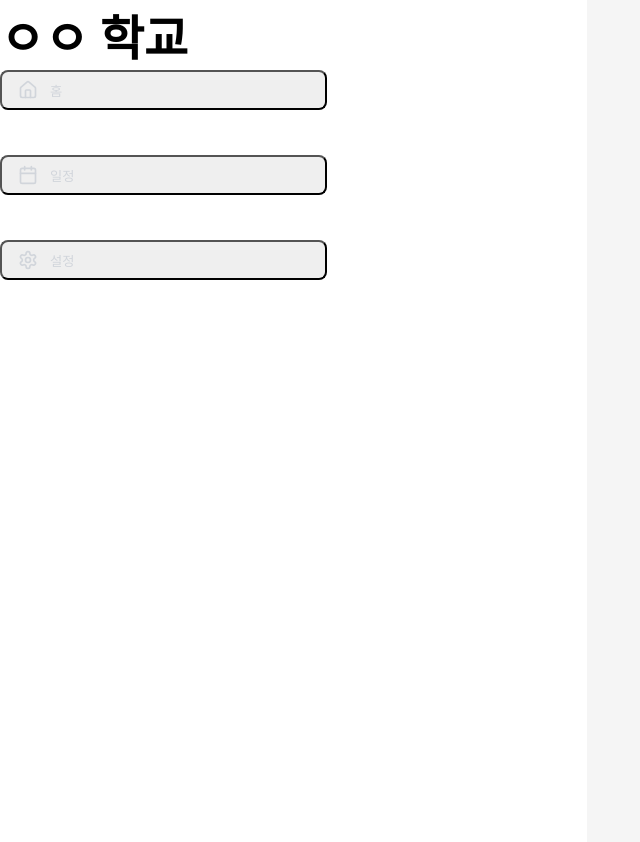
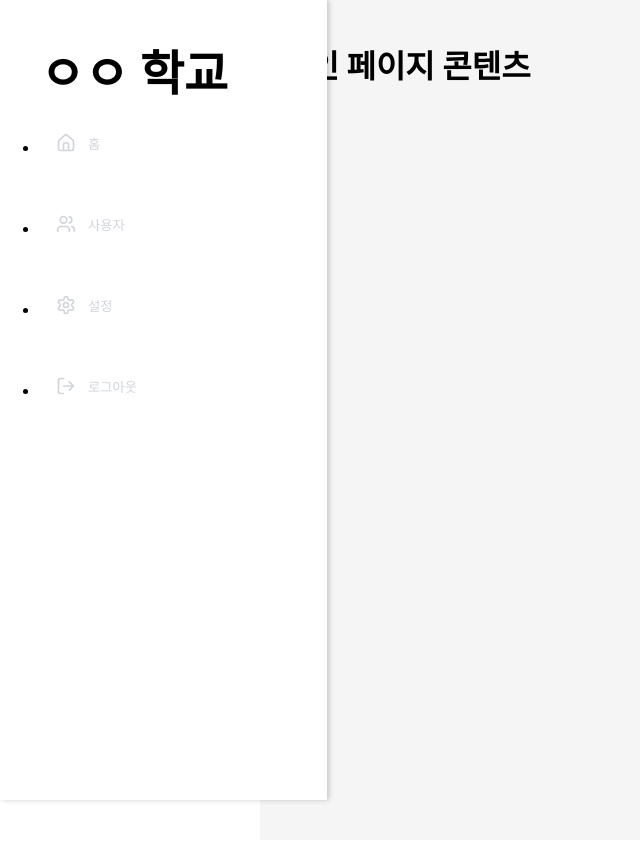
Before and after one commit to LeeGH04/Student_Attendance_Management, a React (Create React App) app: page /main in a window 1280 px wide. Shown: the top 842 px of the page, without its empty margins (0-640 px from the left). Built offline with nearby package versions, Linux system fonts and the light colour scheme; sample sign-in values are in the browser's storage.

Commit message:
Add files via upload

```diff
--- a/src/App.js
+++ b/src/App.js
@@ -2,21 +2,22 @@ import React from 'react';
 import { BrowserRouter, Routes, Route, Navigate } from 'react-router-dom';
 import LoginPage from './components/LoginPage';
 import MainPage from './components/MainPage';
-import SideBar from './components/Sidebar';
+import SideBar from './components/SideBar';
 import './App.css';
 
+// PrivateRoute 컴포넌트: 로그인 여부를 확인하고 로그인되지 않은 경우 로그인 페이지로 리다이렉트
 const PrivateRoute = ({ children }) => {
-    const isLoggedIn = localStorage.getItem('isLoggedIn') === 'true';
+    const isLoggedIn = localStorage.getItem('isLoggedIn') === 'true'; // 로그인 상태 확인
 
     if (!isLoggedIn) {
-        return <Navigate to="/login" />;
+        return <Navigate to="/login" />;  // 로그인되지 않으면 로그인 페이지로 이동
     }
 
     return (
         <div className="app-layout">
-            <SideBar />
+            <SideBar /> {/* 사이드바 컴포넌트 */}
             <div className="main-content">
-                {children}
+                {children} {/* children은 MainPage를 의미 */}
             </div>
         </div>
     );
@@ -26,16 +27,16 @@ function App() {
     return (
         <BrowserRouter>
             <Routes>
-                <Route path="/login" element={<LoginPage />} />
+                <Route path="/login" element={<LoginPage />} /> {/* 로그인 페이지 */}
                 <Route
                     path="/main"
                     element={
                         <PrivateRoute>
-                            <MainPage />
+                            <MainPage /> {/* 로그인 상태라면 MainPage를 렌더링 */}
                         </PrivateRoute>
                     }
                 />
-                <Route path="/" element={<Navigate to="/login" />} />
+                <Route path="/" element={<Navigate to="/login" />} /> {/* 기본 경로에서 로그인 페이지로 리다이렉트 */}
             </Routes>
         </BrowserRouter>
     );
--- a/src/components/LoginPage.js
+++ b/src/components/LoginPage.js
@@ -1,32 +1,58 @@
 import React, { useState } from 'react';
-import loginImage from '../images/loginp.png'; // 로그인 이미지 경로 확인
+import axios from 'axios';
 import { useNavigate } from 'react-router-dom';
-import '../css/LoginPage.css'; // CSS 경로 확인
+import '../css/LoginPage.css';
 
 const LoginPage = () => {
-  const [username, setUsername] = useState('');
+  const [studentId, setStudentId] = useState('');  // 학번을 저장
   const [password, setPassword] = useState('');
-  const navigate = useNavigate();
+  const [error, setError] = useState('');
+  const navigate = useNavigate();  // 페이지 이동을 위한 navigate 훅
 
-  // const handleLogin = () => {
-  //   // 로그인 처리 로직 (예: API 호출)
-  //   console.log('아이디:', username, '비밀번호:', password);
-  // };
-  const handleLogin = (e) => {
-    e.preventDefault();
-    // 실제 로그인 로직은 여기에 구현
-    // 임시로 아무 계정이나 로그인 가능하게 설정
-    if (username && password) {
+  const handleLogin = async (e) => {
+    e.preventDefault();  // 폼 제출 시 새로 고침 방지
+
+    console.log('학번:', studentId);  // 학번 확인
+    console.log('비밀번호:', password);  // 비밀번호 확인
+
+    try {
+      // 서버로 로그인 요청 보내기
+      const response = await axios.post('http://localhost:5002/login', {
+        student_id: studentId,  // 학번을 보냄
+        password: password,
+      });
+
+      console.log('서버 응답:', response);  // 서버 응답 확인
+
+      if (response.status === 200) {
+        console.log('로그인 성공:', response.data.message);
         // 로그인 성공 시 로컬 스토리지에 로그인 상태 저장
         localStorage.setItem('isLoggedIn', 'true');
-      // 메인 페이지로 이동
+        // 메인 페이지로 리다이렉트
         navigate('/main');
+      } else {
+        setError('알 수 없는 오류가 발생했습니다. 다시 시도해 주세요.');
       }
-  };
-
-  const handlePasswordReset = () => {
-    // 비밀번호 찾기 처리 로직
-    console.log('비밀번호 찾기 클릭');
+    } catch (error) {
+      // 네트워크 오류와 응답 오류 구분
+      if (error.response) {
+        // 서버에서 오류 응답이 있을 경우
+        console.log('서버 오류:', error.response);  // 서버에서 받은 오류 로그
+        if (error.response.status === 401) {
+          setError('잘못된 학번 또는 비밀번호입니다.');
+        } else {
+          setError(`서버 오류: ${error.response.data.message}`);
+        }
+      } else if (error.request) {
+        // 요청이 보내졌지만 응답을 받지 못한 경우
+        console.log('요청 오류:', error.request);
+        setError('서버와 연결할 수 없습니다. 네트워크 연결을 확인해 주세요.');
+      } else {
+        // 그 외 오류
+        console.log('오류:', error.message);
+        setError('로그인 중 오류가 발생했습니다.');
+      }
+    }
   };
 
   return (
@@ -34,14 +60,16 @@ const LoginPage = () => {
       <div className="login-container">
         <div className="text-wrapper">로그인</div>
 
+        {/* form 태그로 변경 */}
+        <form onSubmit={handleLogin}>
           <div className="input-group">
             <label className="label">학번</label>
             <input
               type="text"
               className="input"
-            placeholder="아이디를 입력하세요"
-            value={username}
-            onChange={(e) => setUsername(e.target.value)}
+              placeholder="학번을 입력하세요"
+              value={studentId}
+              onChange={(e) => setStudentId(e.target.value)}
             />
           </div>
 
@@ -56,11 +84,14 @@ const LoginPage = () => {
             />
           </div>
 
-        <div className="login-button" onClick={handleLogin} style={{ cursor: 'pointer' }}>
+          {error && <div className="error-message">{error}</div>}
+
+          <button type="submit" className="login-button">
             로그인
-        </div>
+          </button>
+        </form>
 
-        <div className="password-reset" onClick={handlePasswordReset} style={{ cursor: 'pointer' }}>
+        <div className="password-reset" style={{ cursor: 'pointer' }}>
           비밀번호 찾기
         </div>
       </div>
--- a/src/components/MainPage.js
+++ b/src/components/MainPage.js
@@ -1,17 +1,16 @@
 import React from 'react';
-import { useNavigate } from 'react-router-dom';
-import { Home, Users, Settings, LogOut } from 'lucide-react';
-import '../css/Mainpage.css';
+import SideBar from './SideBar';  // SideBar 컴포넌트를 임포트
 
-const SideBar = () => {
-    const navigate = useNavigate();
-
-    const handleLogout = () => {
-        localStorage.removeItem('isLoggedIn');
-        navigate('/login');
-    };
-
-
+const MainPage = () => {
+    return (
+        <div className="main-page">
+            <SideBar />  {/* 사이드바 렌더링 */}
+            <div className="content">
+                <h1>메인 페이지 콘텐츠</h1>
+                {/* 여기에 메인 페이지의 실제 콘텐츠를 추가 */}
+            </div>
+        </div>
+    );
 };
 
-export default SideBar;
+export default MainPage;
--- /dev/null
+++ b/src/components/SideBar.js
@@ -0,0 +1,49 @@
+import React from 'react';
+import { Home, Users, Settings, LogOut } from 'lucide-react';
+import { useNavigate } from 'react-router-dom';
+import '../css/SideBar.css';
+
+const SideBar = () => {
+    const navigate = useNavigate();
+
+    const handleLogout = () => {
+        localStorage.removeItem('isLoggedIn');
+        navigate('/login');  // 로그아웃 후 로그인 페이지로 이동
+    };
+
+    return (
+        <div className="sidebar">
+            <h2>ㅇㅇ 학교</h2>
+            <nav>
+                <ul>
+                    <li>
+                        <button onClick={() => navigate('/main')}>
+                            <Home className="icon" />
+                            <span>홈</span>
+                        </button>
+                    </li>
+                    <li>
+                        <button>
+                            <Users className="icon" />
+                            <span>사용자</span>
+                        </button>
+                    </li>
+                    <li>
+                        <button>
+                            <Settings className="icon" />
+                            <span>설정</span>
+                        </button>
+                    </li>
+                    <li>
+                        <button onClick={handleLogout}>
+                            <LogOut className="icon" />
+                            <span>로그아웃</span>
+                        </button>
+                    </li>
+                </ul>
+            </nav>
+        </div>
+    );
+};
+
+export default SideBar;
--- /dev/null
+++ b/src/css/MainPage.css
@@ -0,0 +1,15 @@
+.main-page {
+    padding: 2rem;
+}
+
+.main-page h1 {
+    margin-bottom: 1.5rem;
+    color: #333;
+}
+
+.content {
+    background: white;
+    padding: 1.5rem;
+    border-radius: 8px;
+    box-shadow: 0 2px 4px rgba(0, 0, 0, 0.1);
+}
--- a/src/css/SideBar.css
+++ b/src/css/SideBar.css
@@ -1,29 +1,30 @@
+/* SideBar.css */
+
+/* 사이드바 스타일 */
 .sidebar {
     width: 327px;
-    height: 1080px;
-    flex-shrink: 0;
+    height: 100vh;  /* 전체 화면 높이 */
+    position: fixed;  /* 좌측 고정 */
     background: #FFF;
+    top: 0;
+    left: 0;
+    z-index: 1000;  /* 다른 요소들 위에 놓이도록 설정 */
+    box-shadow: 2px 0 5px rgba(0, 0, 0, 0.1);  /* 사이드바 그림자 */
 }
 
 .sidebar h2 {
     color: #000;
-    font-family: Inter;
+    font-family: Inter, sans-serif;
     font-size: 48px;
-    font-style: normal;
     font-weight: 700;
-    line-height: normal;
-
-    margin-left: 40px;    /* 왼쪽 여백 추가 */
-    /* 또는 */
-    margin-top: 35px;   /* 오른쪽 여백 추가 */
-    /* 또는 */
-    margin: 0 auto;       /* 가운데 정렬을 위한 자동 여백 */
+    margin: 35px 0 15px 40px;  /* 왼쪽, 위쪽 여백 설정 */
 }
 
 .sidebar ul {
     display: flex;
     flex-direction: column;
     gap: 45px;
+    margin-top: 20px;  /* 상단 여백 추가 */
 }
 
 .sidebar button {
@@ -34,6 +35,8 @@
     padding: 0.5rem 1rem;
     color: rgb(209, 213, 219);
     border-radius: 0.5rem;
+    border: none;
+    background: none;
 }
 
 .sidebar button:hover {
@@ -44,3 +47,10 @@
     width: 1.25rem;
     height: 1.25rem;
 }
+
+/* 사이드바가 끝난 후 메인 콘텐츠 스타일 */
+.main-content {
+    margin-left: 327px;  /* 사이드바 너비만큼 여백을 줌 */
+    padding: 20px;
+    flex-grow: 1;
+}
--- a/src/index.css
+++ b/src/index.css
@@ -11,18 +11,3 @@ code {
   font-family: source-code-pro, Menlo, Monaco, Consolas, 'Courier New',
     monospace;
 }
-* {
-  box-sizing: border-box;
-  margin: 0;
-  padding: 0;
-}
-
-body {
-  font-family: -apple-system, BlinkMacSystemFont, 'Segoe UI', Roboto, 'Helvetica Neue', Arial, sans-serif;
-  line-height: 1.5;
-  color: #333;
-}
-
-button {
-  font-family: inherit;
-}
```
Also changed, not shown: src/components/PrivateRoute.js (added, +16 -0 lines), src/App.css (line endings or trailing spaces). Lines whose indentation alone changed are shown as unchanged.
